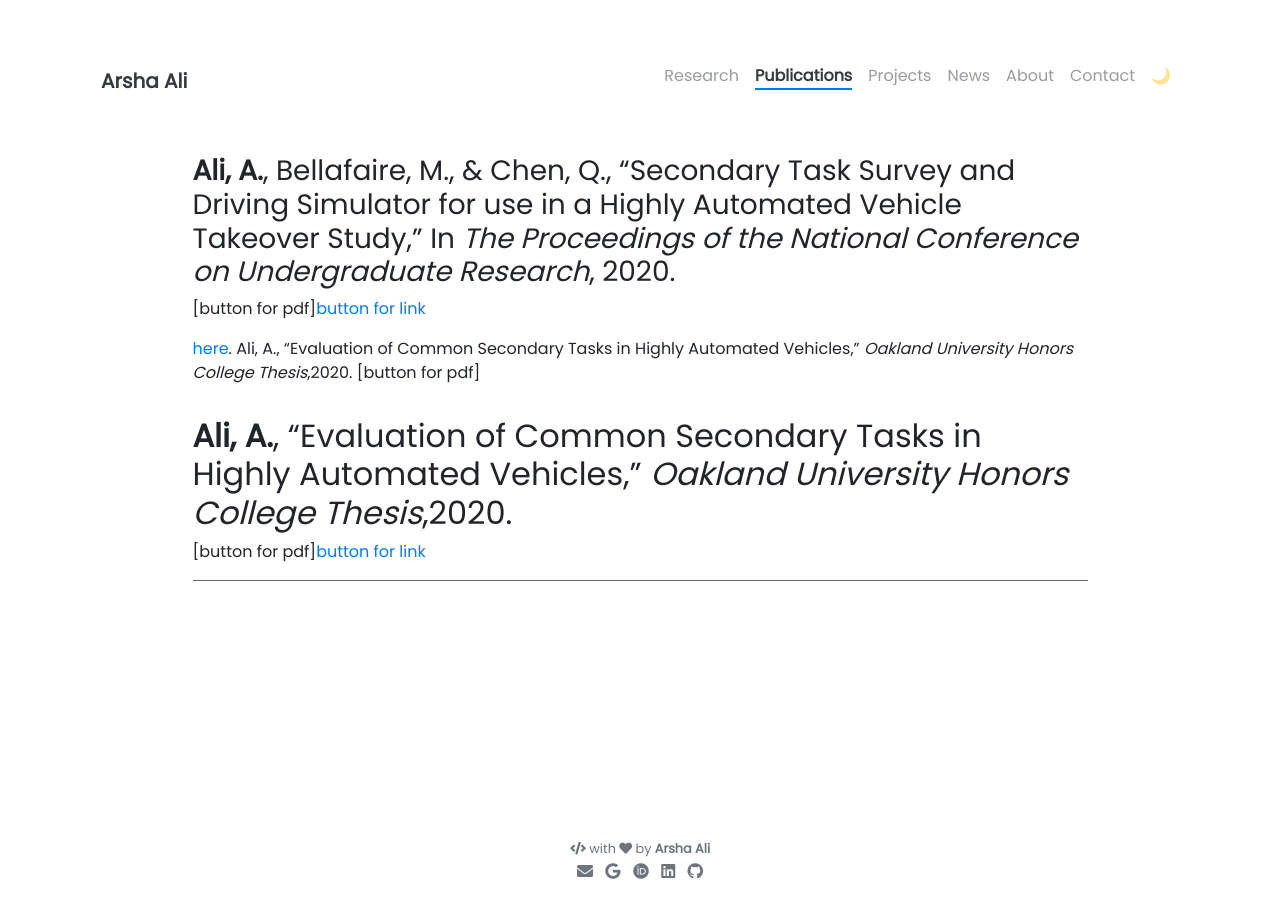
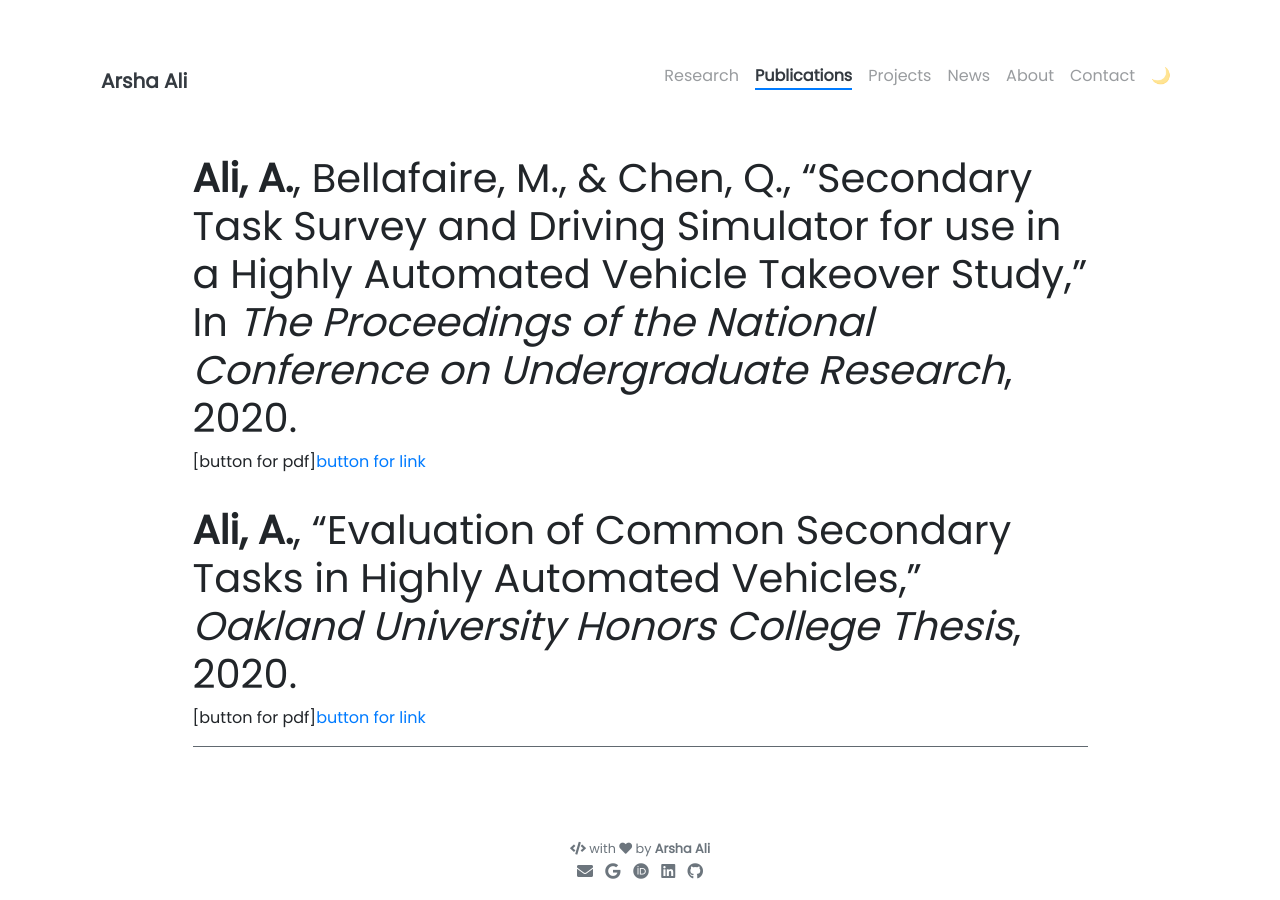
Before and after one commit to arshaali/arshaali.github.io, a Jekyll site: the page built from pages/publications.md, in a window 1280 px wide. Built offline with Jekyll 4.4.1, drawn with Linux system fonts in a browser that asks for light colours; nearby versions of some CDN libraries.

Commit message:
Update publications.md

```diff
--- a/pages/publications.md
+++ b/pages/publications.md
@@ -5,15 +5,11 @@ permalink: /publications/
 weight: 2
 ---
 
-### **Ali, A.**, Bellafaire, M., & Chen, Q., "Secondary Task Survey and Driving Simulator for use in a Highly Automated Vehicle Takeover Study," In _The Proceedings of the National Conference on Undergraduate Research_, 2020.
+# **Ali, A.**, Bellafaire, M., & Chen, Q., "Secondary Task Survey and Driving Simulator for use in a Highly Automated Vehicle Takeover Study," In _The Proceedings of the National Conference on Undergraduate Research_, 2020.
 [button for pdf][button for link](http://libjournals.unca.edu/ncur/wp-content/uploads/2021/02/3265-Ali-Arsha-FINAL.pdf)
 
-[here](https://our.oakland.edu/bitstream/handle/10323/7476/thesis_final_Ali.pdf?sequence=1).
-Ali, A., "Evaluation of Common Secondary Tasks in Highly Automated Vehicles," _Oakland University Honors College Thesis_,2020.
-[button for pdf]
 
-
-## **Ali, A.**, "Evaluation of Common Secondary Tasks in Highly Automated Vehicles," _Oakland University Honors College Thesis_,2020.
+# **Ali, A.**, "Evaluation of Common Secondary Tasks in Highly Automated Vehicles," _Oakland University Honors College Thesis_, 2020.
 [button for pdf][button for link](https://our.oakland.edu/bitstream/handle/10323/7476/thesis_final_Ali.pdf?sequence=1)
 
 
```
